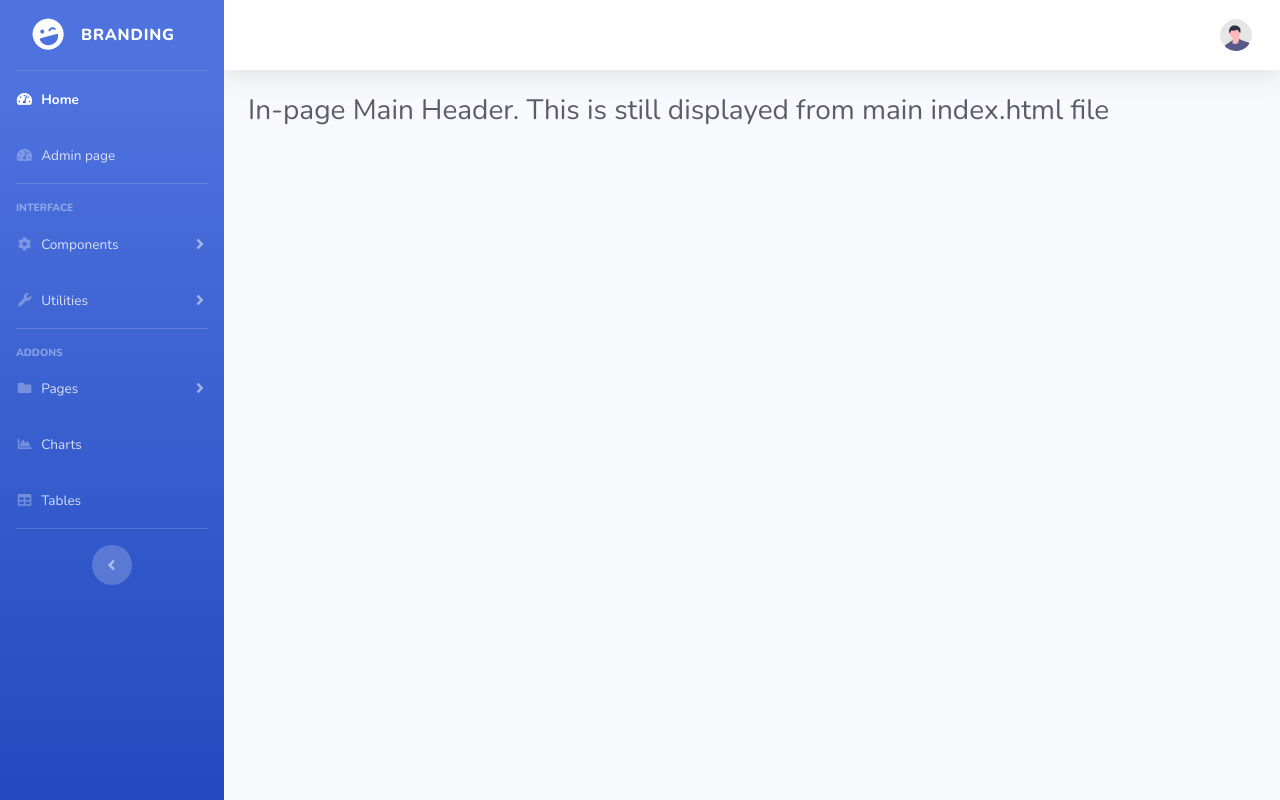
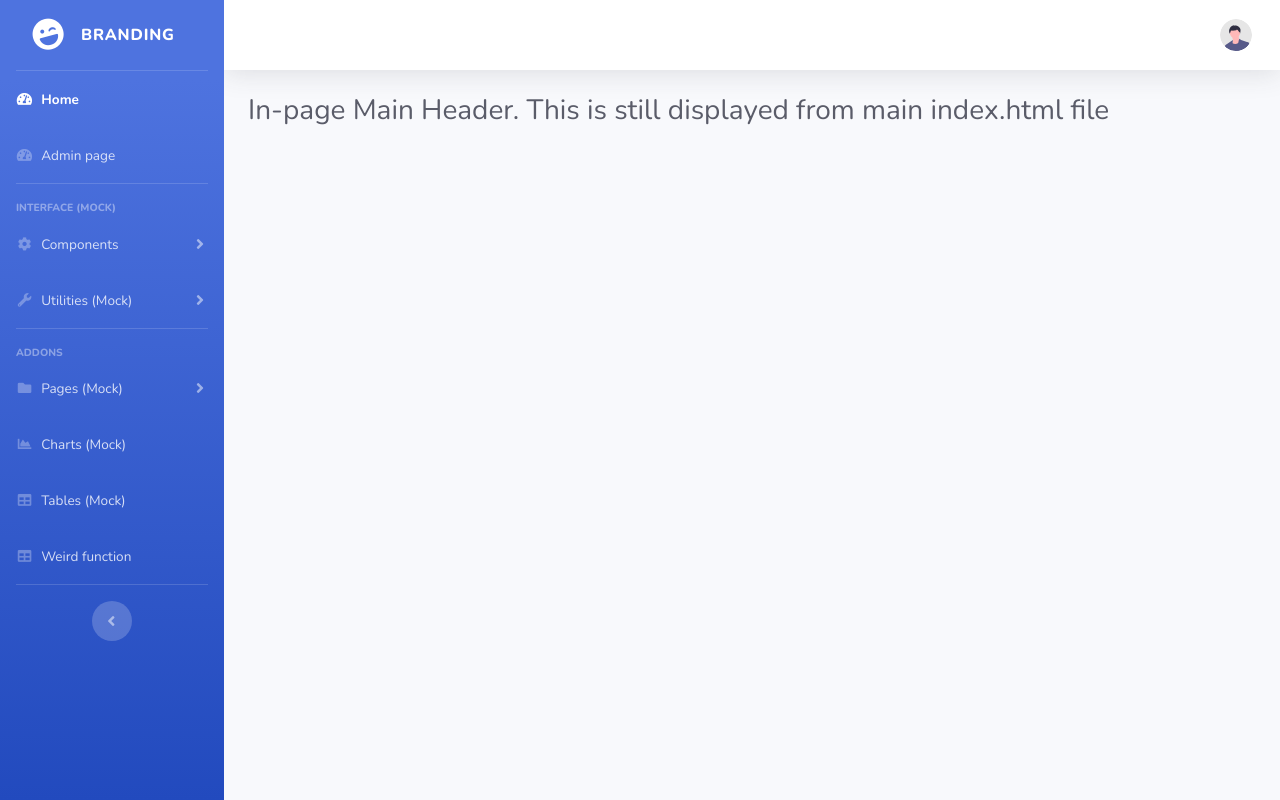
Before and after one commit to atomheartdani/django-plotly-dash, a Django app: template django_dashboard/templates/index.html in a window 1280 px wide. Run offline with Django 4.2, Linux system fonts and the light colour scheme; the template is opened without the code that fills it, so the values that code supplies are empty; some libraries are stand-ins or nearby versions.

Commit message:
Layout fixes

```diff
--- a/django_dashboard/templates/partials/_sidebar.html
+++ b/django_dashboard/templates/partials/_sidebar.html
@@ -4,7 +4,7 @@
     <hr class="sidebar-divider my-0" />
 
     <li class="nav-item active">
-        <a class="nav-link" href="index.html">
+        <a class="nav-link" href="{% url 'index' %}">
             <i class="fas fa-fw fa-tachometer-alt"></i>
             <span>Home</span>
         </a>
@@ -18,7 +18,7 @@
 
     <hr class="sidebar-divider" />
 
-    <div class="sidebar-heading">Interface</div>
+    <div class="sidebar-heading">Interface (Mock)</div>
 
     <li class="nav-item">
         <a class="nav-link collapsed" href="#" data-toggle="collapse" data-target="#collapseTwo" aria-expanded="true" aria-controls="collapseTwo">
@@ -37,7 +37,7 @@
     <li class="nav-item">
         <a class="nav-link collapsed" href="#" data-toggle="collapse" data-target="#collapseUtilities" aria-expanded="true" aria-controls="collapseUtilities">
             <i class="fas fa-fw fa-wrench"></i>
-            <span>Utilities</span>
+            <span>Utilities (Mock)</span>
         </a>
         <div id="collapseUtilities" class="collapse" aria-labelledby="headingUtilities" data-parent="#accordionSidebar">
             <div class="bg-white py-2 collapse-inner rounded">
@@ -57,7 +57,7 @@
     <li class="nav-item">
         <a class="nav-link collapsed" href="#" data-toggle="collapse" data-target="#collapsePages" aria-expanded="true" aria-controls="collapsePages">
             <i class="fas fa-fw fa-folder"></i>
-            <span>Pages</span>
+            <span>Pages (Mock)</span>
         </a>
         <div id="collapsePages" class="collapse" aria-labelledby="headingPages" data-parent="#accordionSidebar">
             <div class="bg-white py-2 collapse-inner rounded">
@@ -76,14 +76,21 @@
     <li class="nav-item">
         <a class="nav-link" href="charts.html">
             <i class="fas fa-fw fa-chart-area"></i>
-            <span>Charts</span>
+            <span>Charts (Mock)</span>
         </a>
     </li>
 
     <li class="nav-item">
         <a class="nav-link" href="tables.html">
             <i class="fas fa-fw fa-table"></i>
-            <span>Tables</span>
+            <span>Tables (Mock)</span>
+        </a>
+    </li>
+
+    <li class="nav-item">
+        <a class="nav-link" href="{% url 'weird' %}">
+            <i class="fas fa-fw fa-table"></i>
+            <span>Weird function</span>
         </a>
     </li>
 
```
Also changed, not shown: django_dashboard/home/templates/home/welcome.html (+5 -5 lines).
